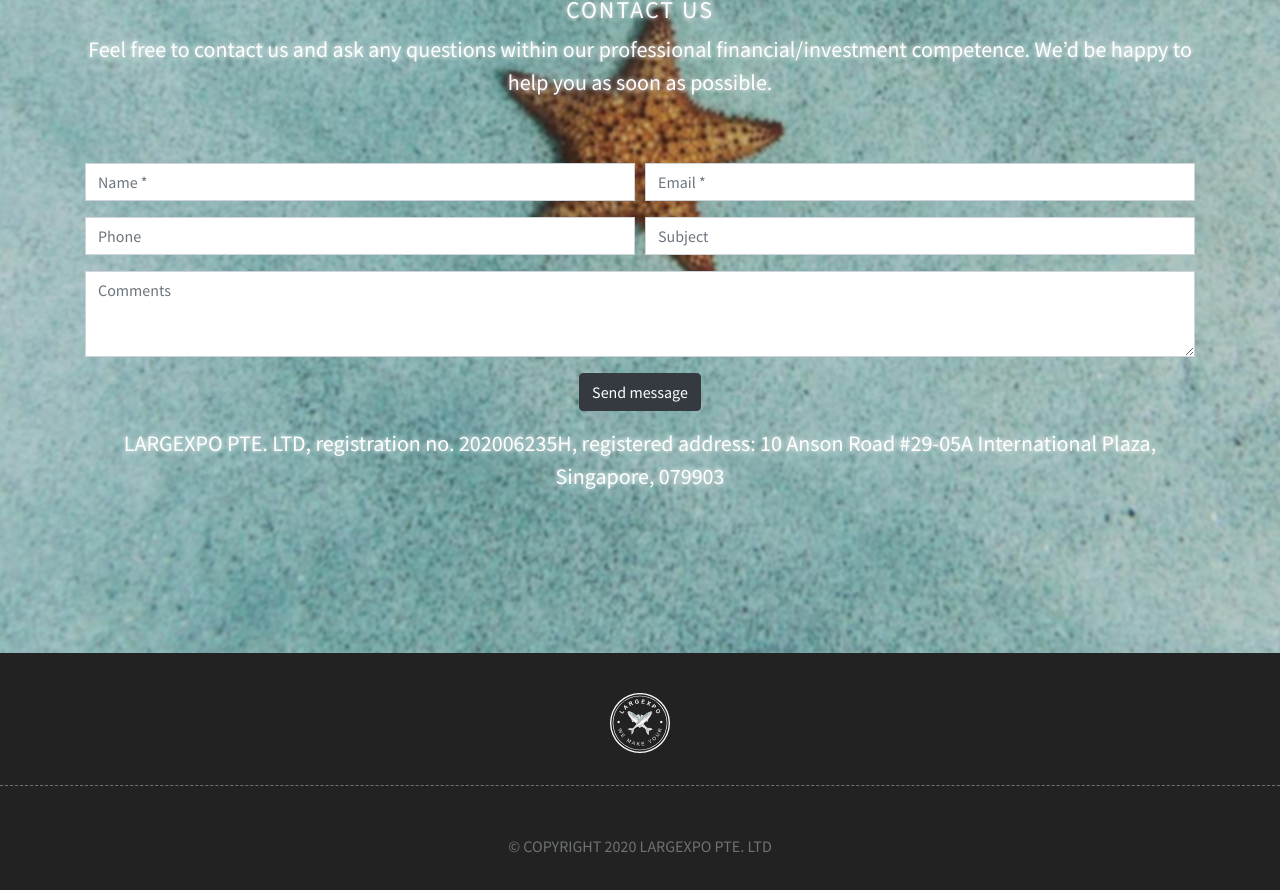
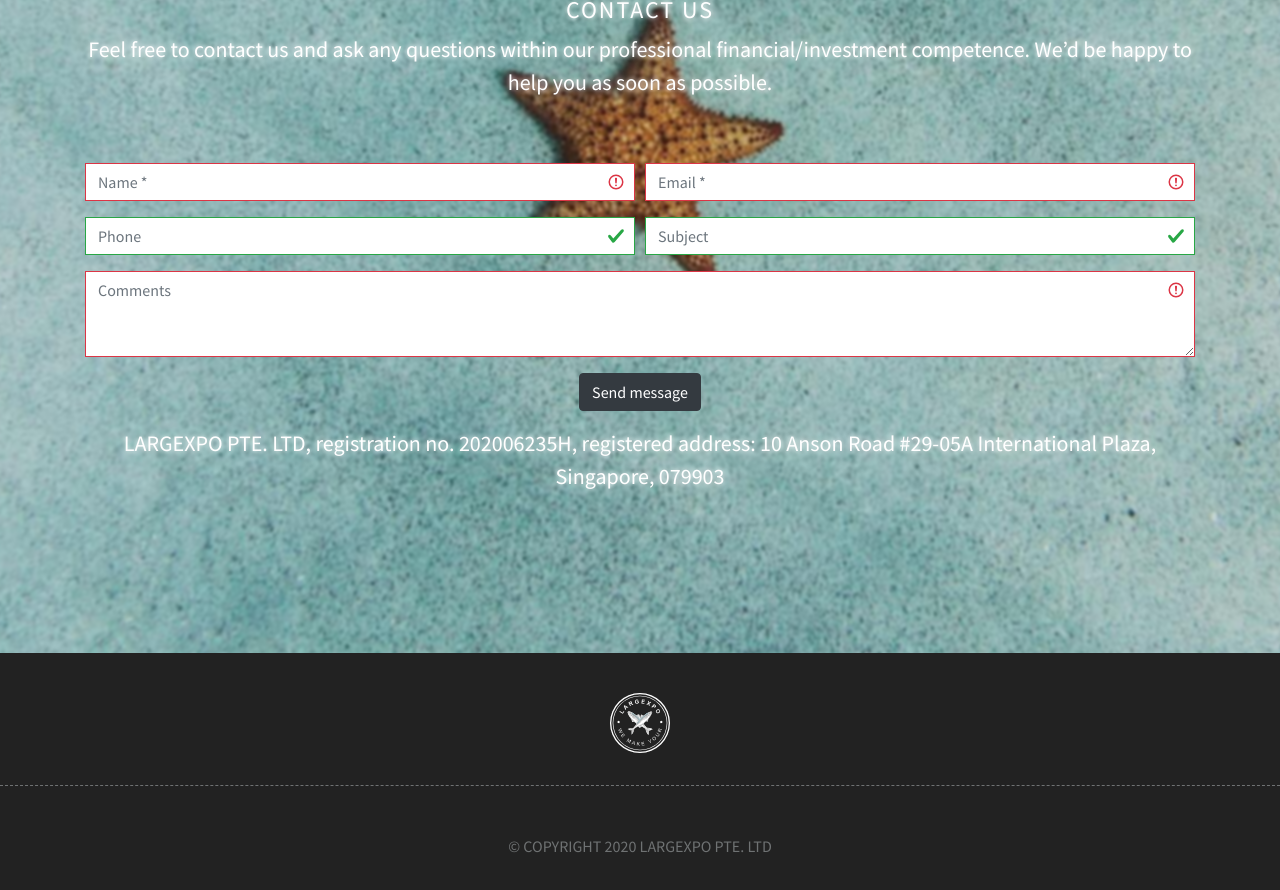
Before and after one commit to andrewright/largexpo, a React (Create React App) app: page / in a window 1280 px wide. Shown: the part 3312-4202 px from the top of the page. Built offline with nearby package versions, Linux system fonts and the light colour scheme.

Commit message:
not finished email sending. Need backend part.

```diff
--- a/package.json
+++ b/package.json
@@ -11,6 +11,7 @@
     "@testing-library/user-event": "^7.1.2",
     "bootstrap": "^4.4.1",
     "node-sass": "^4.13.1",
+    "nodemailer": "^6.4.6",
     "react": "^16.13.0",
     "react-bootstrap": "^1.0.0",
     "react-dom": "^16.13.0",
--- a/src/components/ContactUs/ContactUs.js
+++ b/src/components/ContactUs/ContactUs.js
@@ -1,10 +1,79 @@
 import React from 'react';
+import nodemailer from 'nodemailer';
 import {Button, Col, Container, Form, Row} from 'react-bootstrap';
 import './contact-us.scss';
 import Bg from "./bg-contact.jpg";
 import {Parallax} from "react-parallax";
 
-function ContactUs() {
+class ContactUs extends React.Component {
+	constructor(props) {
+		super(props);
+		this.state = {
+			name: '',
+			phone: '',
+			subject: '',
+			email: '',
+			message: ''
+		};
+
+		this.handleChange = this.handleChange.bind(this);
+		this.handleSubmit = this.handleSubmit.bind(this);
+
+	}
+
+	handleSubmit(event) {
+		console.log('ContactUs.js:25', this.state);
+		event.preventDefault();
+
+		const account = {
+			smtp: {
+				host: 'smtp.ethereal.email',
+				port: 587,
+				auth: {
+					user: 'sean.hirthe@ethereal.email',
+					pass: '8gSE6pzapuSdkmreHg'
+				}
+			}
+		};
+
+		// Create a SMTP transporter object
+		let transporter = nodemailer.createTransport({
+			host: account.smtp.host,
+			port: account.smtp.port,
+			secure: account.smtp.secure,
+			auth: {
+				user: account.user,
+				pass: account.pass
+			}
+		});
+
+		// Message object
+		let message = {
+			from: `${this.state.name} <${this.state.email}>`,
+			to: 'from web <kashejtng@gmail.com>',
+			subject: `${this.state.subject}`,
+			text: `Message: ${this.state.message} ${this.state.phone} ? /r/n phone: ${this.state.phone} : ''`,
+			html: `<p>${this.state.message}</p> <p>${this.state.phone}</p>`
+		};
+
+		transporter.sendMail(message, (err, info) => {
+			if (err) {
+				console.log('Error occurred. ' + err.message);
+				return process.exit(1);
+			}
+
+			console.log('Message sent: %s', info.messageId);
+			// Preview only available when sending through an Ethereal account
+			console.log('Preview URL: %s', nodemailer.getTestMessageUrl(info));
+		});
+	}
+
+	handleChange(event) {
+		console.log('ContactUs.js:24', event.target.value);
+		this.setState({[event.target.name]: event.target.value});
+	}
+
+	render() {
 		return (
 			<Parallax
 				bgImage={Bg}
@@ -16,42 +85,44 @@ function ContactUs() {
 						<Row>
 							<Col>
 								<h3>Contact us</h3>
-							<p>Feel free to contact us and ask any questions within our professional financial/investment competence.
+								<p>Feel free to contact us and ask any questions within our professional financial/investment
+									competence.
 									We’d be happy to help you as soon as possible.
 								</p>
 							</Col>
 						</Row>
-					<Form className='pt-5'>
+						<Form className='pt-5' validated='validated' onSubmit={this.handleSubmit}>
 							<Form.Row>
 								<Form.Group as={Col}>
-								<Form.Control type='text' placeholder='Name *'/>
+									<Form.Control type='text' name='name' required placeholder='Name *' onChange={this.handleChange}/>
 								</Form.Group>
 								<Form.Group as={Col}>
-								<Form.Control type='email' placeholder='Email *'/>
+									<Form.Control type='email' name='email' required placeholder='Email *' onChange={this.handleChange}/>
 								</Form.Group>
 							</Form.Row>
 							<Form.Row>
 								<Form.Group as={Col}>
-								<Form.Control type='text' placeholder='Phone'/>
+									<Form.Control type='text' name='phone' placeholder='Phone' onChange={this.handleChange}/>
 								</Form.Group>
 								<Form.Group as={Col}>
-								<Form.Control type='text' placeholder='Subject'/>
+									<Form.Control type='text' name='subject' placeholder='Subject' onChange={this.handleChange}/>
 								</Form.Group>
 							</Form.Row>
 							<Form.Row>
 								<Form.Group as={Col}>
-								<Form.Control as='textarea' placeholder='Comments' rows='3'/>
+									<Form.Control as='textarea' name='message' required placeholder='Comments' rows='3' onChange={this.handleChange}/>
 								</Form.Group>
 							</Form.Row>
 							<Form.Row>
 								<Form.Group as={Col}>
-								<Button type='submit' variant='dark' className=''>Send message</Button>
+									<Button type='submit' variant='dark'>Send message</Button>
 								</Form.Group>
 							</Form.Row>
 						</Form>
 						<Row>
 							<Col>
-							<p>LARGEXPO PTE. LTD, registration no. 202006235H, registered address: 10 Anson Road #29-05A International
+								<p>LARGEXPO PTE. LTD, registration no. 202006235H, registered address: 10 Anson Road #29-05A
+									International
 									Plaza, Singapore, 079903</p>
 							</Col>
 						</Row>
@@ -60,5 +131,6 @@ function ContactUs() {
 			</Parallax>
 		);
 	}
+}
 
 export default ContactUs;
```
Lines whose indentation alone changed are shown as unchanged.
